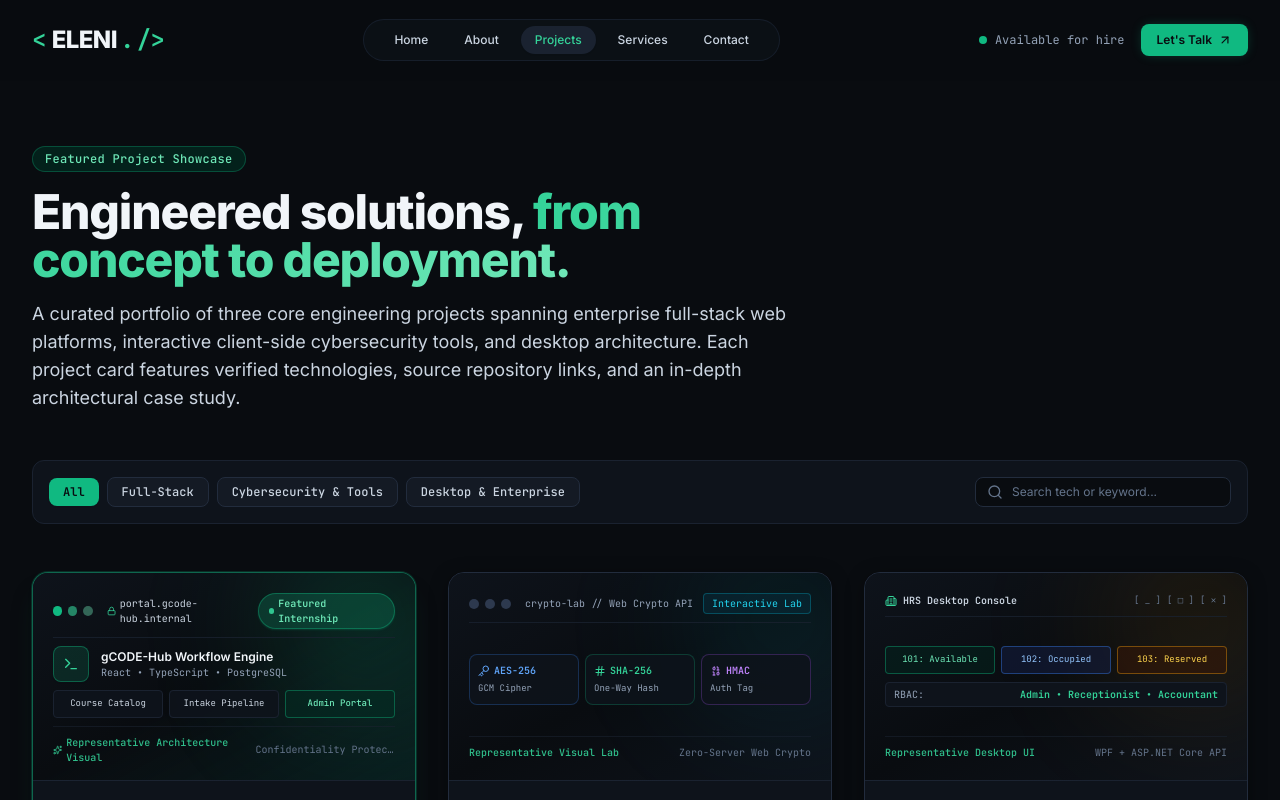
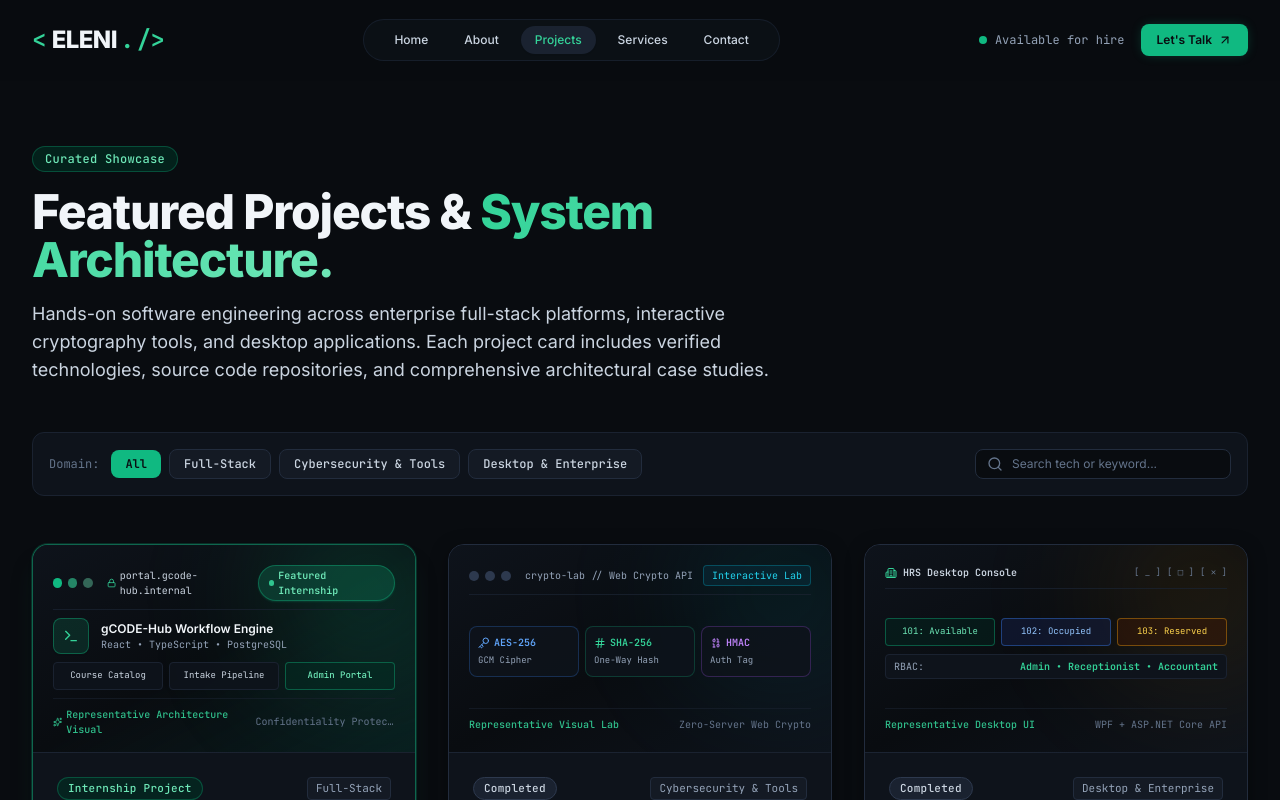
Before and after one commit to elu2121/eleni-portfolio, a React (Vite) app: page /projects in a window 1280 px wide. Shown: the top 800 px of the page. Built offline with nearby package versions, Linux system fonts and the light colour scheme.

Commit message:
Update Projects page headline and domain filter labeling

```diff
--- a/src/pages/ProjectsPage.tsx
+++ b/src/pages/ProjectsPage.tsx
@@ -30,22 +30,25 @@ export const ProjectsPage: React.FC = () => {
     <div className="max-w-7xl mx-auto px-4 sm:px-6 lg:px-8 py-12 md:py-16 space-y-12">
       {/* Page Header */}
       <div className="space-y-4 max-w-3xl">
-        <Badge variant="emerald">Featured Project Showcase</Badge>
-        <h1 className="text-3xl sm:text-4xl md:text-5xl font-extrabold text-graphite-100 tracking-tight">
-          Engineered solutions,{' '}
+        <Badge variant="emerald">Curated Showcase</Badge>
+        <h1 className="text-3xl sm:text-4xl md:text-5xl font-extrabold text-graphite-100 tracking-tight leading-tight">
+          Featured Projects &{' '}
           <span className="text-transparent bg-clip-text bg-gradient-to-r from-emerald-400 to-emerald-300">
-            from concept to deployment.
+            System Architecture.
           </span>
         </h1>
         <p className="text-base sm:text-lg text-graphite-300 leading-relaxed font-normal">
-          A curated portfolio of three core engineering projects spanning enterprise full-stack web platforms, interactive client-side cybersecurity tools, and desktop architecture. Each project card features verified technologies, source repository links, and an in-depth architectural case study.
+          Hands-on software engineering across enterprise full-stack platforms, interactive cryptography tools, and desktop applications. Each project card includes verified technologies, source code repositories, and comprehensive architectural case studies.
         </p>
       </div>
 
       {/* Filter and Search Bar */}
       <div className="p-4 rounded-xl bg-graphite-900 border border-graphite-800 flex flex-col sm:flex-row items-center justify-between gap-4">
-        {/* Category Pills */}
+        {/* Category Filter Pills */}
         <div className="flex flex-wrap items-center gap-2 w-full sm:w-auto">
+          <span className="text-xs font-mono text-graphite-500 mr-1 hidden sm:inline">
+            Domain:
+          </span>
           {categories.map((category) => (
             <button
               key={category}
```
